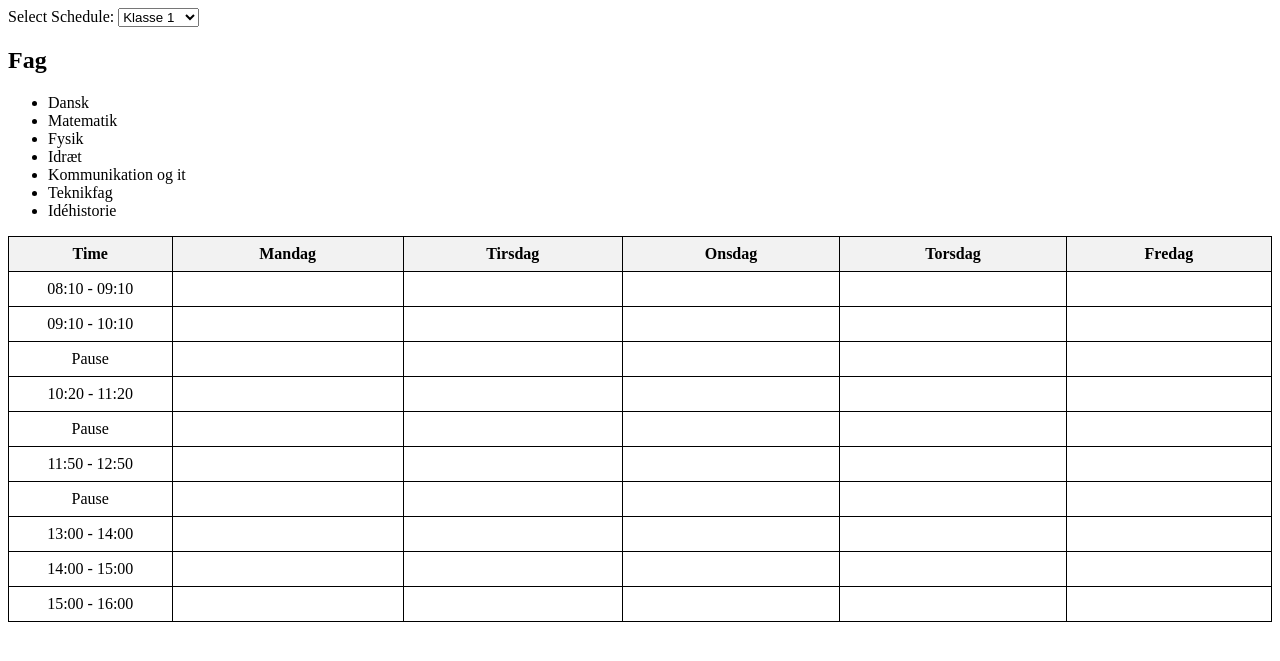
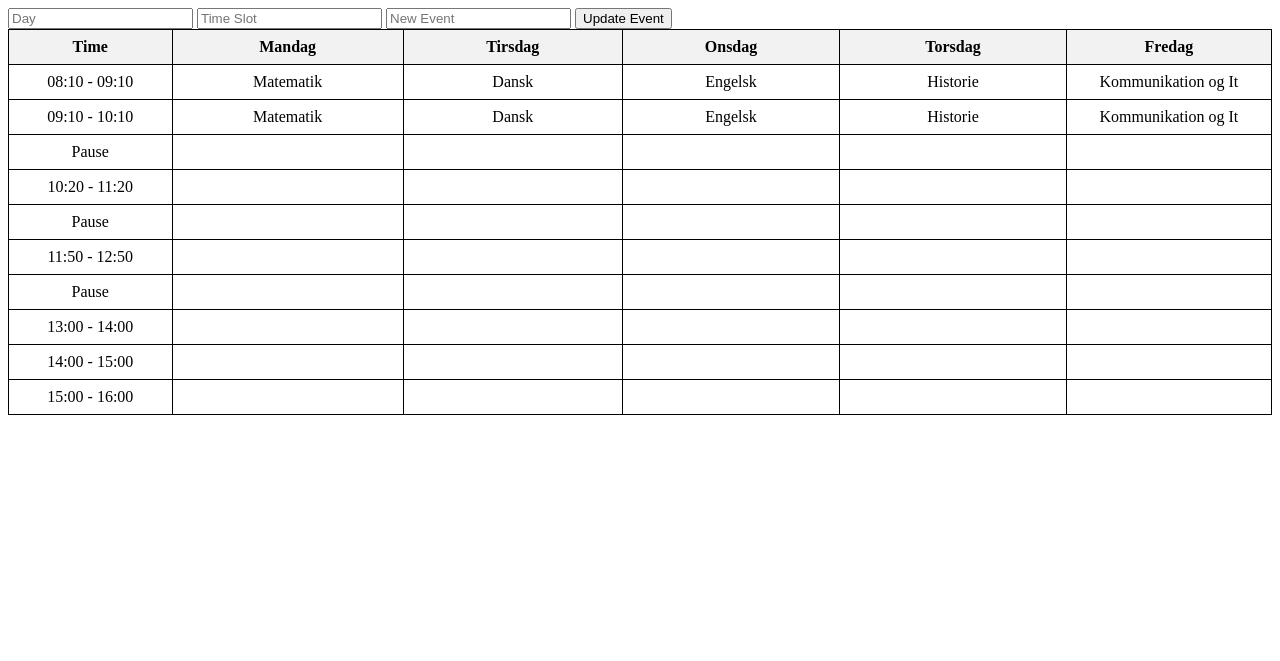
Before and after one commit to SebastianThomsen/Eksamens-Projekt, a PHP site: page /app/frontend/pages/schedule.php in a window 1280 px wide. Shown: the top 661 px of the page. Run offline with PHP 8.4, Linux system fonts and the light colour scheme; data comes from the database, SQL or seed files in the repository.

Commit message:
Skema halvt færdigt

```diff
--- a/YourSecrets.ini
+++ /dev/null
@@ -1,4 +0,0 @@
-db_host = mysql57.unoeuro.com
-db_name = defiregutterpaatur_dk_db
-db_user = defiregutterpaatur_dk
-db_password = dFBEwgAbGmnRck9tzx6H
--- a/app/frontend/pages/schedule.php
+++ b/app/frontend/pages/schedule.php
@@ -42,39 +42,54 @@ if ($conn->connect_error) {
     die("Connection failed: " . $conn->connect_error);
 }
 
-$sql = "SELECT schedule_id, name FROM schedule";
+$sql = "SELECT schedule_id, name, day, time_slot, event FROM schedule";
 $result = $conn->query($sql);
+
+// Fetch classes from the database
+function fetchEvents($conn) {
+    $sql = "SELECT schedule_id, name, day, time_slot, event FROM schedule";
+    $result = $conn->query($sql);
+    $events = [];
+    while($row = $result->fetch_assoc()) {
+        $events[$row['day']][$row['time_slot']] = $row['name'];
+    }
+    return $events;
+}
+
+
+    // Fetch the updated events from the database
+    $events = fetchEvents($conn);
+
+// Fetch the initial events from the database
+$events = fetchEvents($conn);
+
+// Fetch classes from the database
+$sql = "SELECT schedule_id, name, day, time_slot, event FROM schedule";
+$result = $conn->query($sql);
+
+
+if ($_SERVER["REQUEST_METHOD"] == "POST") {
+    if (isset($_POST['day']) && isset($_POST['time_slot']) && isset($_POST['new_event'])) {
+        // Update event
+        $stmt = $conn->prepare("UPDATE schedule SET event = ? WHERE day = ? AND time_slot = ?");
+        $stmt->bind_param("sss", $_POST['new_event'], $_POST['day'], $_POST['time_slot']);
+        $stmt->execute();
+        echo "Event updated successfully";
+    }
+}
+
+
+// Close the connection
+$conn->close();
 
 ?>
 
-    <!-- Dropdown-menu til valg af klasse -->
-    <div>
-        <label for="scheduleSelection">Select Schedule:</label>
-        <select id="scheduleSelection" onchange="changeSchedule()">
-            <?php
-            $sql = "SELECT schedule_id, name FROM schedule";
-            $result = $conn->query($sql);
-            while ($row = $result->fetch_assoc()) {
-                echo "<option value='" . $row['schedule_id'] . "'>" . $row['name'] . "</option>";
-            }
-            ?>
-        </select>
-    </div>
-
-    <!-- Liste over fag -->
-    <div id="subjectList">
-        <h2>Fag</h2>
-        <ul>
-            <li onclick="selectSubject('Dansk')">Dansk</li>
-            <li onclick="selectSubject('Matematik')">Matematik</li>
-            <li onclick="selectSubject('Fysik')">Fysik</li>
-            <li onclick="selectSubject('Idræt')">Idræt</li>
-            <li onclick="selectSubject('Kommunikation og it')">Kommunikation og it</li>
-            <li onclick="selectSubject('Teknikfag')">Teknikfag</li>
-            <li onclick="selectSubject('Idéhistorie')">Idéhistorie</li>
-        </ul>
-    </div>
-
+<form action="" method="post">
+    <input type="text" name="day" placeholder="Day">
+    <input type="text" name="time_slot" placeholder="Time Slot">
+    <input type="text" name="new_event" placeholder="New Event">
+    <input type="submit" value="Update Event">
+</form>
     <!-- Tidsskema -->
     <table id="schedule">
         <thead>
@@ -88,39 +103,35 @@ $result = $conn->query($sql);
             </tr>
         </thead>
         <tbody>
-            <?php
-            $time_slots = ['08:10 - 09:10', '09:10 - 10:10', 'Pause', '10:20 - 11:20', 'Pause', '11:50 - 12:50', 'Pause', '13:00 - 14:00', '14:00 - 15:00', '15:00 - 16:00',];
-            $days = ['Monday', 'Tuesday', 'Wednesday', 'Thursday', 'Friday'];
-            foreach ($time_slots as $time_slot): ?>
-                <tr>
-                    <td class="editable" data-day="Monday" data-time-slot="<?php echo $time_slot; ?>"><?php echo $time_slot; ?></td>
-                    <?php foreach ($days as $day): ?>
-                        <td onclick="addLesson('<?php echo $day; ?>', '<?php echo $time_slot; ?>')">
-                        </td>
-                    <?php endforeach; ?>
-                </tr>
-            <?php endforeach; ?>
-        </tbody>
-    </table>
+<?php
+$time_slots = ['08:10 - 09:10', '09:10 - 10:10', 'Pause', '10:20 - 11:20', 'Pause', '11:50 - 12:50', 'Pause', '13:00 - 14:00', '14:00 - 15:00', '15:00 - 16:00',];
+$days = ['Mandag', 'Tirsdag', 'Onsdag', 'Torsdag', 'Fredag'];
 
-    <script>
-        let selectedSubject = '';
+// Eksempel på en array af begivenheder
+$events = [
+    'Mandag' => ['08:10 - 09:10' => 'Matematik', '09:10 - 10:10' => 'Matematik', /* ... */],
+    'Tirsdag' => ['08:10 - 09:10' => 'Dansk', '09:10 - 10:10' => 'Dansk', /* ... */],
+    'Onsdag' => ['08:10 - 09:10' => 'Engelsk', '09:10 - 10:10' => 'Engelsk', /* ... */],
+    'Torsdag' => ['08:10 - 09:10' => 'Historie', '09:10 - 10:10' => 'Historie', /* ... */],
+    'Fredag' => ['08:10 - 09:10' => 'Kommunikation og It', '09:10 - 10:10' => 'Kommunikation og It', /* ... */],
+];
 
-        function selectSubject(subject) {
-            selectedSubject = subject;
+foreach ($time_slots as $time_slot) {
+    echo "<tr>";
+    echo "<td>" . $time_slot . "</td>";
+    foreach ($days as $day) {
+        // Hvis der er en begivenhed på denne dag og tidsslot, vis den
+        if (isset($events[$day][$time_slot])) {
+            echo "<td>" . $events[$day][$time_slot] . "</td>";
+        } else {
+            echo "<td></td>";
         }
+    }
+    echo "</tr>";
+}
 
-        function addLesson(day, timeSlot) {
-            const selectedCell = event.target;
-            // Hvis cellen allerede indeholder et fag
-            if (selectedCell.textContent.trim() !== '') {
-                // Fjern faget fra cellen
-                selectedCell.textContent = '';
-            } else if (selectedSubject !== '') {
-                // Hvis cellen er tom og et fag er valgt, tilføj faget til cellen
-                selectedCell.textContent = selectedSubject;
-            }
-        }
-    </script>
-</body>
+
+
+?>
+</tbody>
 </html>
--- a/app/setup/Eksamen.sql
+++ b/app/setup/Eksamen.sql
@@ -78,12 +78,16 @@ CREATE TABLE `schools` (
 CREATE TABLE `schedule` (
   `schedule_id` int(11) PRIMARY KEY NOT NULL AUTO_INCREMENT,
   `name` varchar(50) NOT NULL,
+  `day` varchar(50) NOT NULL,
+  `time_slot` varchar(50) NOT NULL,
+  `event` varchar(50) NOT NULL,
+  `new_event` varchar(50) NOT NULL,
   `created_at` timestamp NOT NULL DEFAULT current_timestamp(),
   `last_updated` timestamp NOT NULL DEFAULT current_timestamp() ON UPDATE current_timestamp()
 ) ENGINE=InnoDB DEFAULT CHARSET=utf8;
 
 CREATE TABLE `rooms` (
-  `room_id` int(11) PRIMARY KEY NOT NULL AUTO_INCREMENT,
+  `room_id` int(11) PRIMARY KEY  NOT NULL AUTO_INCREMENT,
   `room_name` varchar(50) NOT NULL,
   `schedule_id` int(11) NOT NULL,
   `created_at` timestamp NOT NULL DEFAULT current_timestamp(),
--- a/calendar.php
+++ b/calendar.php
@@ -1,6 +1,5 @@
 <?php require_once 'start.php'; ?>
 <?php require_once FRONTEND_INCLUDE . 'header.php'; ?>
-<?php require_once FRONTEND_INCLUDE . 'navbar.php'; ?>
 <?php require_once FRONTEND_INCLUDE . 'messages.php'; ?>
 <?php require_once FRONTEND_PAGE . 'schedule.php'; ?>
 <?php require_once FRONTEND_INCLUDE . 'footer.php'; ?>
```
Also changed, not shown: usersstyles.css (line endings or trailing spaces).
